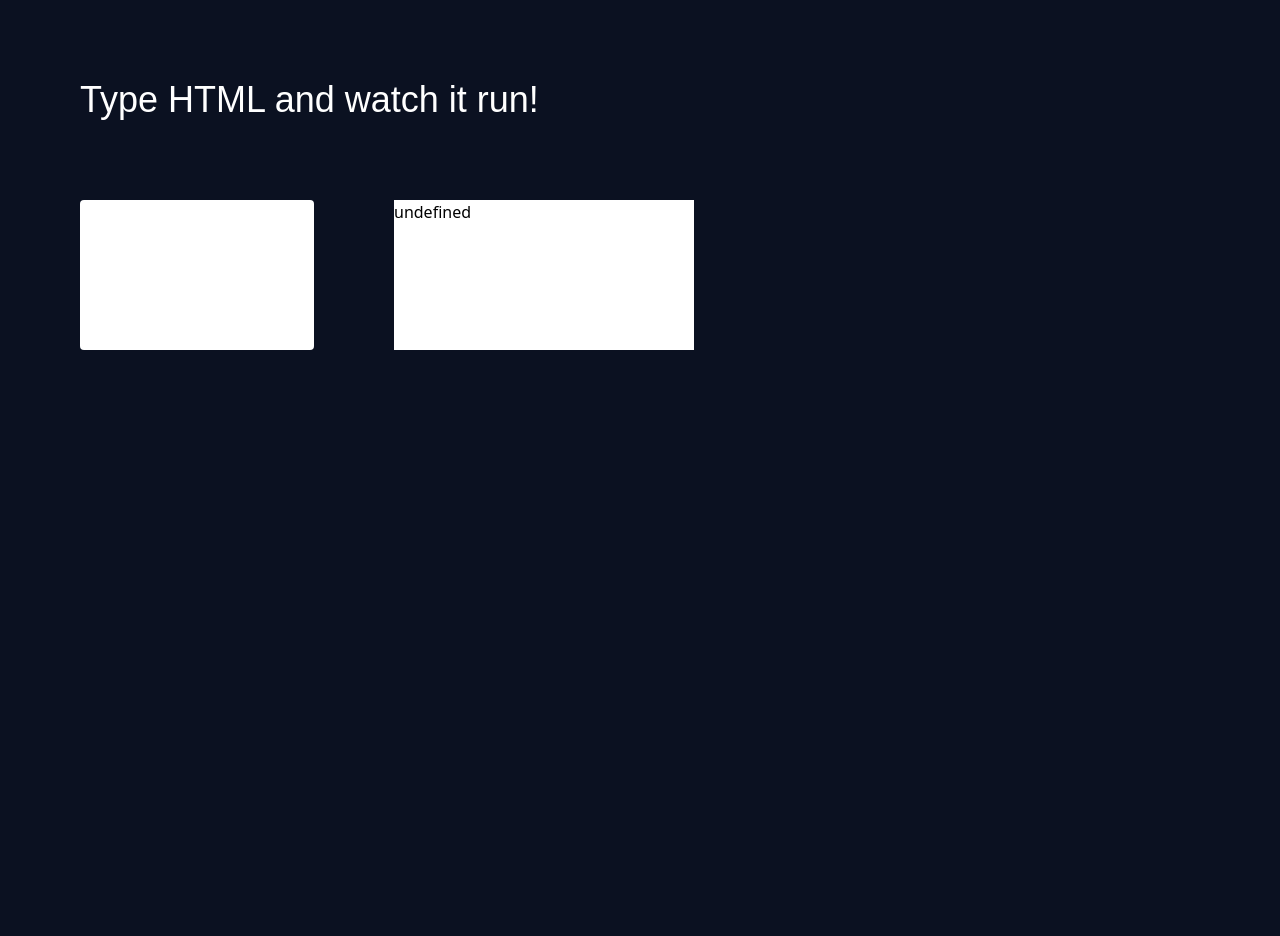
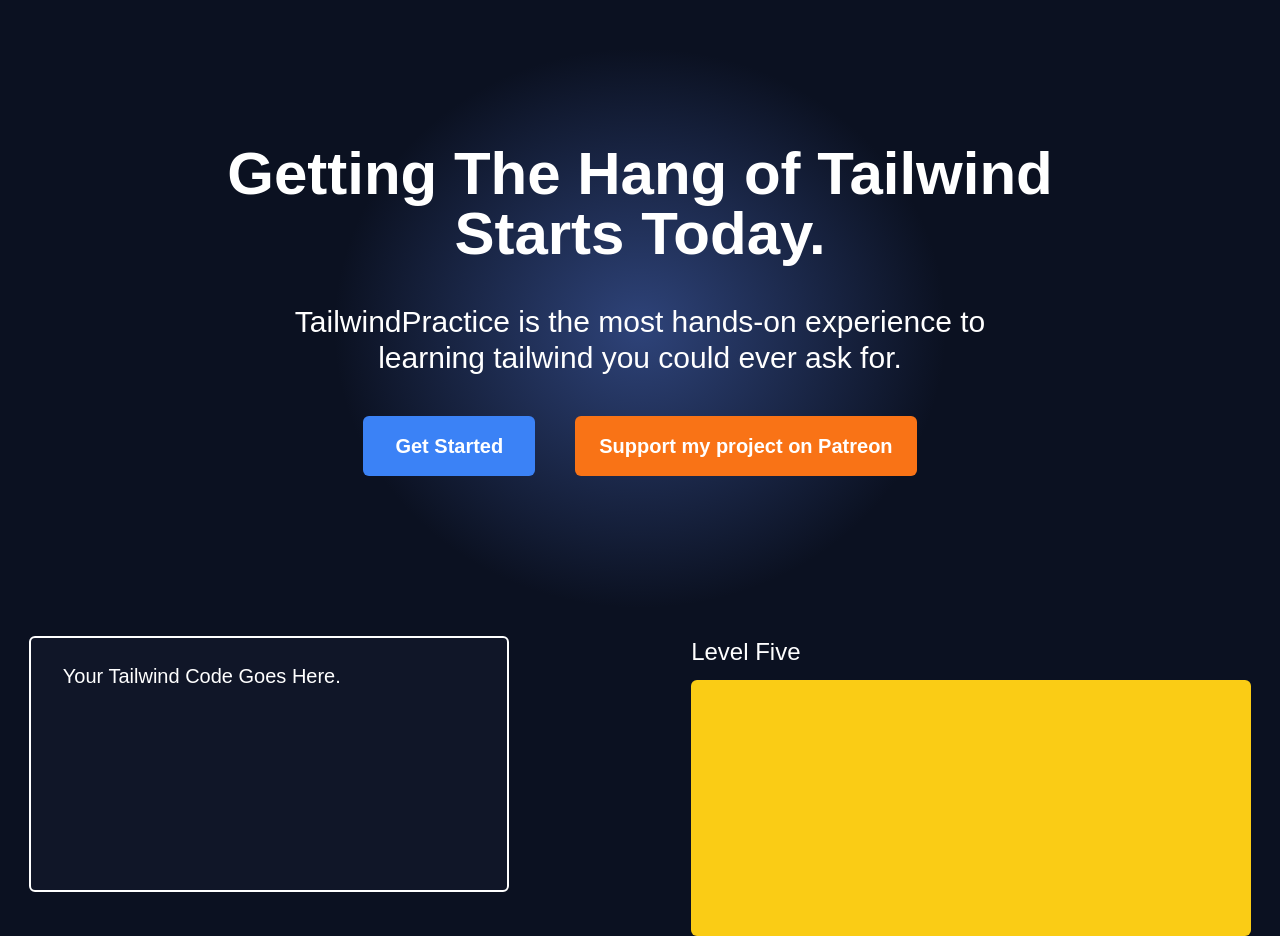
Before and after one commit to Larry-Larriee/next-llama, a Next.js app in the folder my-app/: page / in a window 1280 px wide. Before the commit the page ends 800 px from the top, so only its background shows below. Built offline with nearby package versions, Linux system fonts and the light colour scheme.

Commit message:
Main Page Hero

```diff
--- a/my-app/src/app/globals.css
+++ b/my-app/src/app/globals.css
@@ -7,14 +7,51 @@
 
 :root {
   --primary-color: #0b1121;
+  --hero-radial: #3a5497;
+  --primary-color-2: #101628;
 }
 
 body {
   background: var(--primary-color);
+
+  display: flex;
+  justify-content: center;
+  align-items: center;
+
+  width: 100%;
 }
 
 p {
   font-family: "League Spartan", sans-serif;
+}
+
+.custom-primary-color {
+  background-color: var(--primary-color);
+}
+.primary-color-2 {
+  background: var(--primary-color-2);
+}
+
+.radial-gradient-absolute {
+  position: absolute;
+  z-index: -1;
+  top: 3rem;
+
+  background: radial-gradient(
+    50% 50% at 50% 50%,
+    rgba(58, 84, 151, 0.75) 0%,
+    rgba(58, 84, 151, 0) 100%
+  );
+}
+.radial-gradient-height {
+  height: 35rem;
+}
+
+.fat-width {
+  width: 30rem;
+}
+.fat-width-2 {
+  width: 35rem;
 }
 
 @layer utilities {
--- a/my-app/src/app/page.js
+++ b/my-app/src/app/page.js
@@ -3,10 +3,46 @@ import Editor from "../components/Editor";
 
 export default function page() {
   return (
-    <>
-      <p className="m-20 text-4xl text-white">Type HTML and watch it run!</p>
+    <div className="relative flex min-h-screen flex-col items-center gap-40">
+      {/* radial gradient background for hero */}
+      <div className="radial-gradient-absolute radial-gradient-height w-1/2" />
 
-      <Editor />
-    </>
+      <header className="mt-36 flex w-10/12 flex-col items-center gap-10">
+        <p className="w-5/6 text-center text-6xl font-bold text-white">
+          Getting The Hang of Tailwind Starts Today.
+        </p>
+
+        <p className="w-3/4 text-center text-3xl text-white">
+          TailwindPractice is the most hands-on experience to learning tailwind
+          you could ever ask for.
+        </p>
+
+        <section className="flex items-center justify-center gap-10">
+          <p className="rounded-md bg-blue-500 px-8 py-4 text-xl font-bold text-white">
+            Get Started
+          </p>
+          <p className="rounded-md bg-orange-500 px-6 py-4 text-xl font-bold text-white">
+            Support my project on Patreon
+          </p>
+        </section>
+      </header>
+      <div className="flex w-full flex-wrap justify-between gap-10">
+        <div className="primary-color-2 fat-width h-64 rounded-md border-2 border-white">
+          <p className="px-8 py-6 text-xl text-white">
+            Your Tailwind Code Goes Here.
+          </p>
+        </div>
+
+        <div className="flex flex-col gap-3">
+          <p className="text-2xl text-white">Level Five</p>
+
+          <section className="fat-width-2 h-64 rounded-md bg-yellow-400" />
+        </div>
+
+        {/* <p className="text-2xl text-white">
+          Recreate designs. Practice and perfect tailwind.
+        </p> */}
+      </div>
+    </div>
   );
 }
--- a/my-app/src/components/Editor.js
+++ b/my-app/src/components/Editor.js
@@ -4,7 +4,9 @@ import React, { useState, useRef } from "react";
 
 export default function Editor() {
   let tailwindInput = useRef();
-  let [tailwindText, setTailwindText] = useState();
+  let [tailwindText, setTailwindText] = useState(
+    "<p class='text-3xl text-red-600'>Hello World</p>",
+  );
 
   // when the user types, use the value of the input
   let changeTailwindText = () => {
@@ -23,15 +25,23 @@ export default function Editor() {
     "<script>tailwind.config = {theme: {extend: {colors: {clifford: '#da373d',}}}}</script>";
 
   return (
-    <section className="mx-20 flex gap-20">
-      <input
-        type="text"
-        ref={tailwindInput}
-        onChange={changeTailwindText}
-        className="rounded"
+    <section className="mx-16 flex gap-20">
+      <div class="h-80 w-1/3 rounded-3xl bg-white p-1 transition duration-200 ease-in-out hover:-translate-y-1">
+        <article className="custom-primary-color h-full w-full rounded-3xl p-3">
+          <textarea
+            type="text"
+            ref={tailwindInput}
+            onChange={changeTailwindText}
+            value={tailwindText}
+            className="custom-primary-color h-full w-full resize-none text-white"
+          />
+        </article>
+      </div>
+
+      <iframe
+        className="h-80 w-3/5 bg-white"
+        srcDoc={header + tailwindText + script}
       />
-
-      <iframe className="bg-white" srcDoc={header + tailwindText + script} />
     </section>
   );
 }
```
